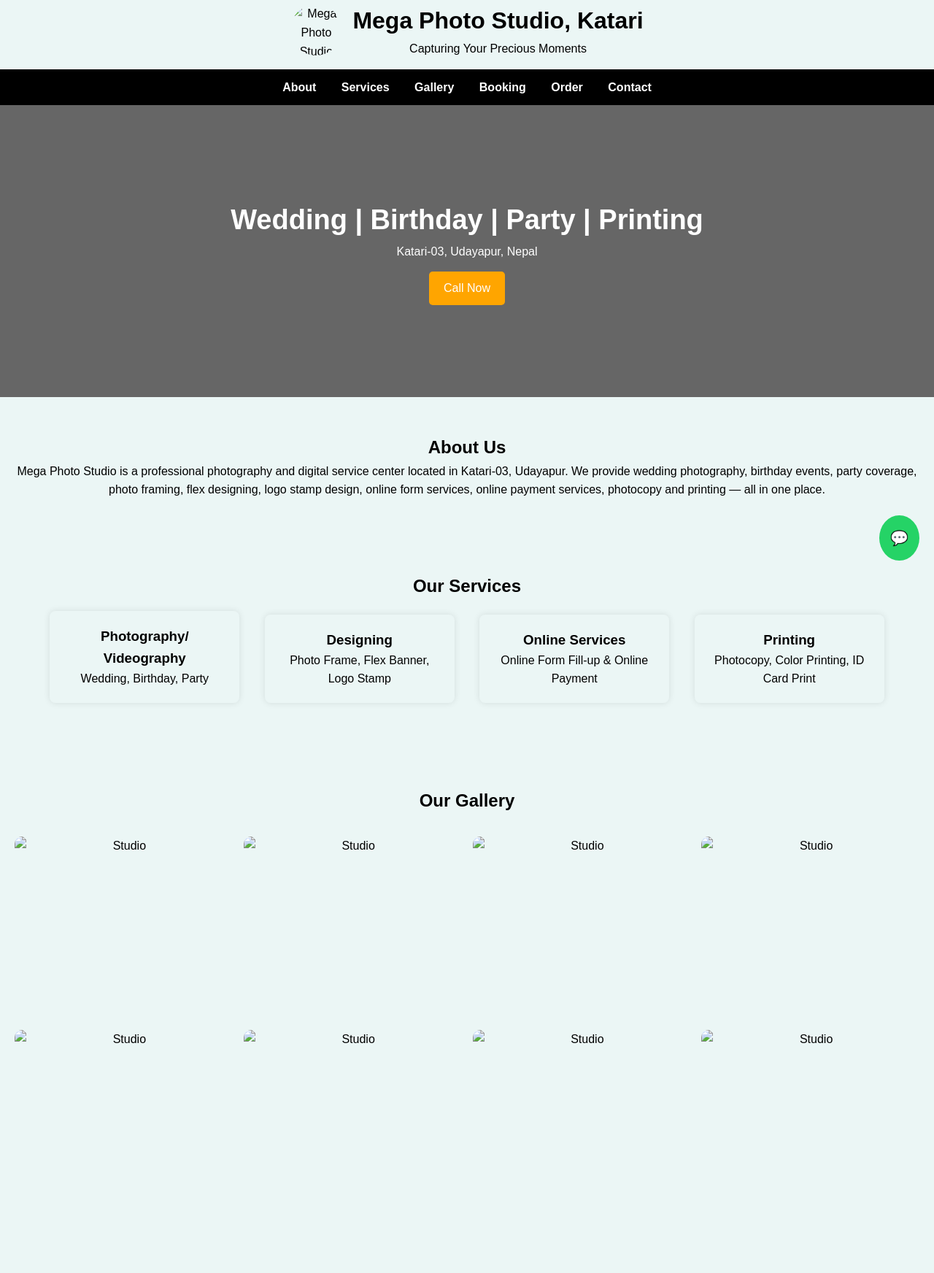
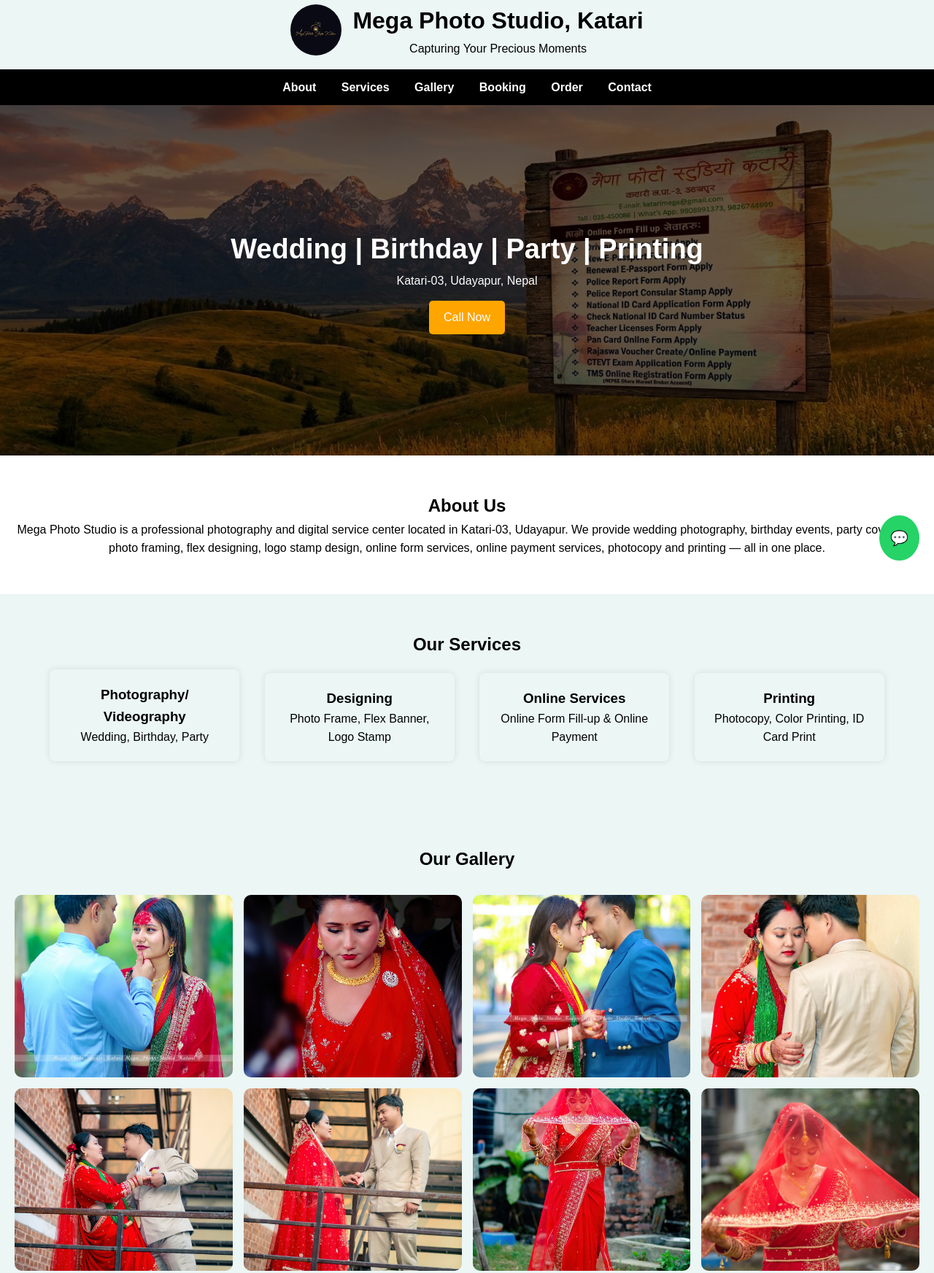
Before and after one commit to hello-world2/megaphotostudio, a plain HTML site: page index.html in a window 1280 px wide. Shown: the part 12-1756 px from the top of the page at 73% size. Drawn offline with Linux system fonts and the light colour scheme.

Commit message:
Update index.html

```diff
--- a/index.html
+++ b/index.html
@@ -3,6 +3,10 @@
 <head>
 <meta charset="UTF-8">
 <meta name="viewport" content="width=device-width, initial-scale=1.0">
+<meta name="description" content="Mega Photo Studio in Katari-03, Udayapur. Wedding, Birthday, Party Photography, Printing, Flex Designing and Online Services.">
+<meta name="keywords" content="Photo Studio in Katari, Wedding Photography Udayapur, Printing Service Katari, Mega Photo Studio">
+<meta name="author" content="Mega Photo Studio">
+
 <title>Mega Photo Studio | Katari-03, Udayapur</title>
 
 <style>
@@ -62,19 +66,38 @@
 }
 
 .hero{
-    background:url('images/service.jpg') no-repeat center center/cover;
-    height:400px;
+    position: relative;
+    background:url('service.jpg') no-repeat center center;
+    background-size:cover;
+    height:60vh;
+    min-height:300px;
     color:white;
     display:flex;
     align-items:center;
     justify-content:center;
     text-align:center;
-    background-blend-mode:darken;
-    background-color:rgba(0,0,0,0.6);
+}
+
+.hero::after{
+    content:"";
+    position:absolute;
+    top:0;
+    left:0;
+    width:100%;
+    height:100%;
+    background:rgba(0,0,0,0.6);
+}
+
+.hero > div{
+    position:relative;
+    z-index:2;
+    padding:0 20px;
 }
 
 .hero h2{
-    font-size:38px;
+    font-size:clamp(24px,5vw,38px);
+}
+
 }
 #about {
     background:#ebf6f5;
@@ -205,7 +228,7 @@
 
 <header class="main-header">
     <div class="logo-container">
-        <img src="images/logo.jpeg" alt="Mega Photo Studio Logo">
+        <img src="logo.jpeg" alt="Mega Photo Studio Logo">
         <div>
             <h1>Mega Photo Studio, Katari</h1>
             <p>Capturing Your Precious Moments</p>
@@ -268,14 +291,14 @@
 
 <div class="gallery-grid">
 
-<img src="images/gallery1.jpeg" alt="Studio">
-<img src="images/gallery2.jpeg" alt="Studio">
-<img src="images/gallery3.jpeg" alt="Studio">
-<img src="images/gallery4.jpeg" alt="Studio">
-<img src="images/gallery5.jpeg" alt="Studio">
-<img src="images/gallery6.jpeg" alt="Studio">
-<img src="images/gallery7.jpeg" alt="Studio">
-<img src="images/gallery8.jpeg" alt="Studio">
+<img src="gallery1.jpeg" alt="Studio">
+<img src="gallery2.jpeg" alt="Studio">
+<img src="gallery3.jpeg" alt="Studio">
+<img src="gallery4.jpeg" alt="Studio">
+<img src="gallery5.jpeg" alt="Studio">
+<img src="gallery6.jpeg" alt="Studio">
+<img src="gallery7.jpeg" alt="Studio">
+<img src="gallery8.jpeg" alt="Studio">
 
 </div>
 </section>
@@ -302,7 +325,8 @@
 <input type="date" name="Event Date" required>
 <input type="text" name="Event Location" placeholder="Event Location" required>
 
-<button type="submit" onclick="sendBookingWhatsApp()">Submit Booking</button>
+<button type="button" onclick="sendBookingWhatsApp()">Submit Booking</button>
+
 </form>
 </section>
 
@@ -330,7 +354,8 @@
 
 <input type="file" name="attachment">
 
-<button type="submit" onclick="sendOrderWhatsApp()">Submit Order</button>
+<button type="button" onclick="sendOrderWhatsApp()">Submit Order</button>
+
 </form>
 </section>
 
```
